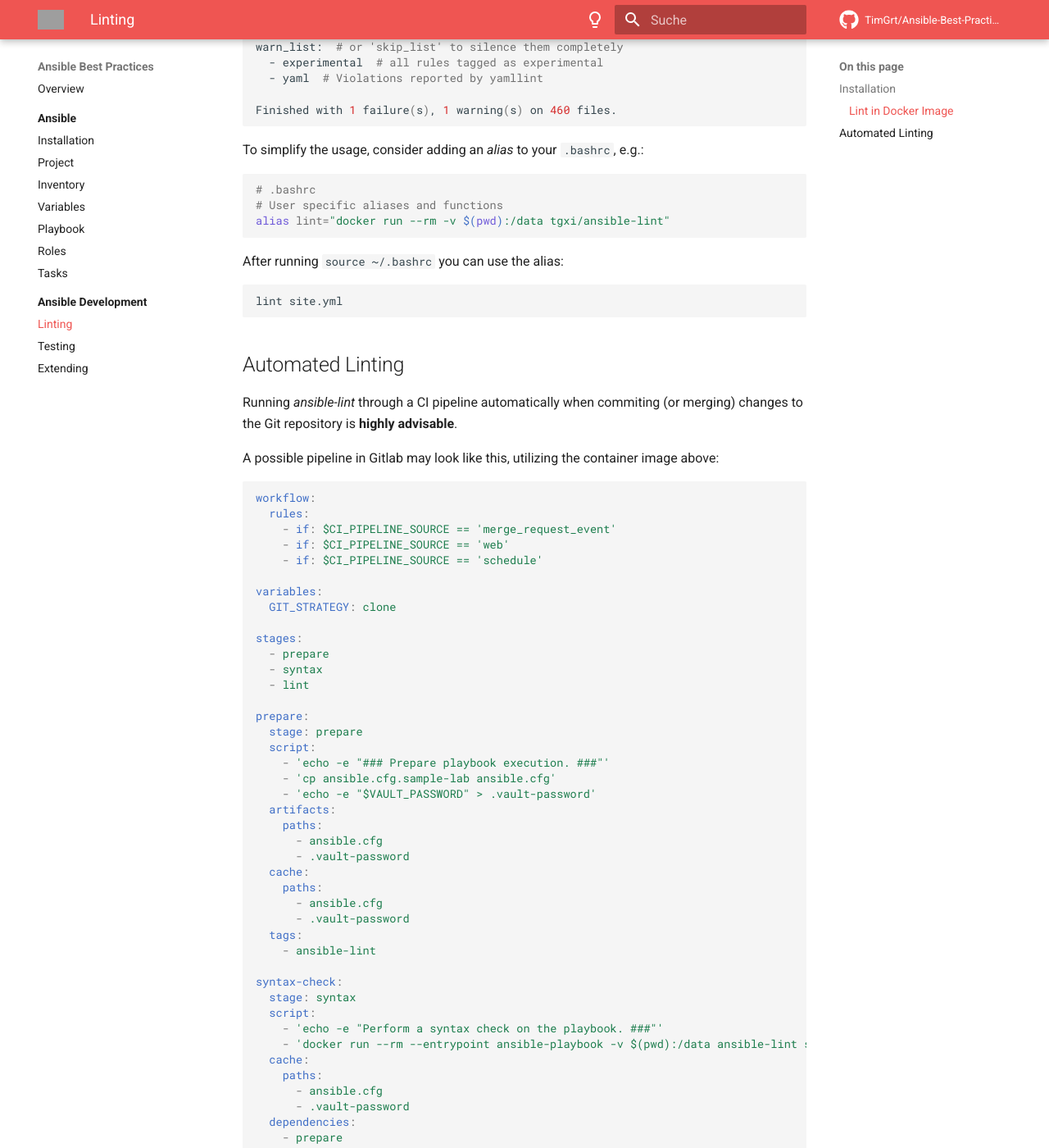
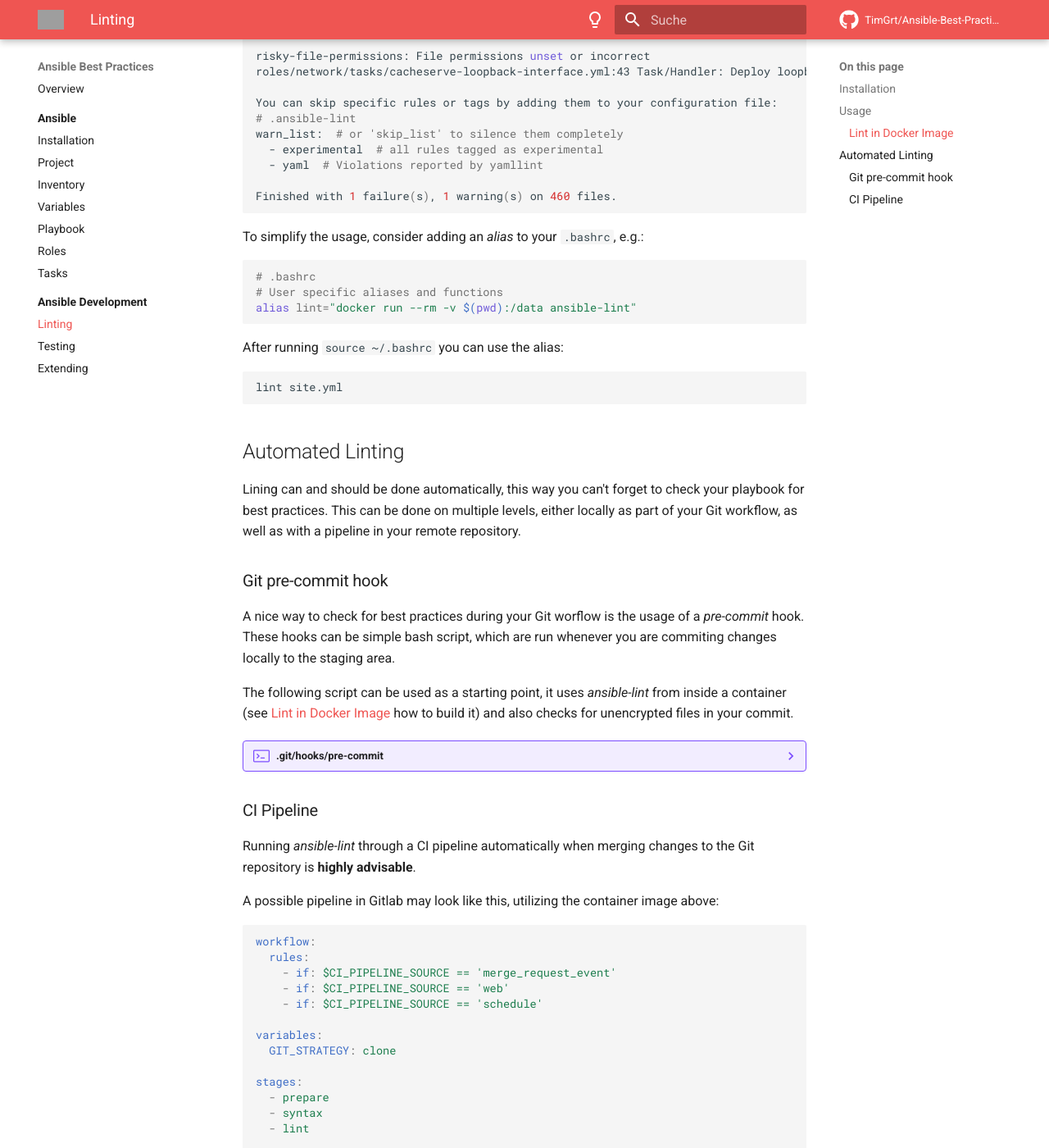
Before and after one commit to TimGrt/Ansible-Best-Practices, an MkDocs documentation site: the page built from docs/development/linting.md, in a window 1280 px wide and 1400 px high, scrolled down 1354 px. Shown: the whole window at 82% size. Built offline with MkDocs 1.6.1 and Material for MkDocs 9.7.7, drawn with Linux system fonts in a browser that asks for light colours; comment, search, counter and statistics services are not loaded; some of the changed text lies outside the part shown; grey boxes are pictures that could not be loaded.

Commit message:
Added usage section and pre-commit hook description. Updated Dockerfile.

````diff
--- a/docs/development/linting.md
+++ b/docs/development/linting.md
@@ -15,6 +12,13 @@
 pip3 install ansible-lint
 ```
 
+## Usage
+
+The usage is fairly simple, just run `ansible-lint <your-playbook>`.
+The tool will check your playbook for best-practices, it traverses your playbook and will lint all included playbooks and roles.
+
+Take a look at the [*ansible-lint documentation*](https://ansible-lint.readthedocs.io/){:target="_blank"} for additional information.
+
 ### Lint in Docker Image
 
 The following *Dockerfile* can be used to build a Docker Container image which bundles *ansible-lint* and its dependencies:
@@ -30,6 +34,11 @@
     # Defining Ansible environment variable to not output depreaction warnings. This is not useful in the linting container.
     # This overwrites the value in the ansible.cfg from volume mount
     ENV ANSIBLE_DEPRECATION_WARNINGS=false
+
+    # Install requirements.
+    RUN apt-get update && apt-get install -y \
+      git \
+      && rm -rf /var/lib/apt/lists/*
 
     # Update pip
     RUN python3 -m pip install --no-cache-dir --no-compile --upgrade pip
@@ -79,7 +88,7 @@
 ```bash
 # .bashrc
 # User specific aliases and functions
-alias lint="docker run --rm -v $(pwd):/data tgxi/ansible-lint"
+alias lint="docker run --rm -v $(pwd):/data ansible-lint"
 ```
 
 After running `source ~/.bashrc` you can use the alias:
@@ -88,11 +97,92 @@
 lint site.yml
 ```
 
-
-
 ## Automated Linting
 
-Running *ansible-lint* through a CI pipeline automatically when commiting (or merging) changes to the Git repository is **highly advisable**.
+Lining can and should be done automatically, this way you can't forget to check your playbook for best practices. This can be done on multiple levels, either locally as part of your Git workflow, as well as with a pipeline in your remote repository.
+
+### Git pre-commit hook
+
+A nice way to check for best practices during your Git worflow is the usage of a *pre-commit* hook. These hooks can be simple bash script, which are run whenever you are commiting changes locally to the staging area.
+
+The following script can be used as a starting point, it uses *ansible-lint* from inside a container (see [Lint in Docker Image](linting.md#lint-in-docker-image) how to build it) and also checks for unencrypted files in your commit.
+
+??? example ".git/hooks/pre-commit"
+
+    ```bash
+    #!/bin/bash
+    #
+    # File should be .git/hooks/pre-commit and executable
+    #
+
+    # Pre-commit hook that runs ansible-lint Container for best practice checking
+    # If lint has errors, commit will fail with an error message.
+    if [[ ! $(docker inspect ansible-lint) ]] ; then
+      echo "# DOCKER IMAGE NOT FOUND"
+      echo "# Build the Docker image from the Gitlab project 'ansible-lint Docker Image'."
+      echo "# No linting is done!"
+    else
+      echo "# Running 'ansible-lint' against commit, this takes some time ..."
+      # Getting all files currently staged and storing them in variable
+      FILES_TO_LINT=$(git diff --cached --name-only)
+      # Running with shared profile, see https://ansible-lint.readthedocs.io/profiles/
+      if [ -z "$FILES_TO_LINT" ] ; then
+        echo "# No files linting found. Add files to staging area with 'git add <file>'."
+      else
+        docker run --rm -v $(pwd):/data ansible-lint $FILES_TO_LINT
+        if [ ! $? = 0 ]; then
+          echo "# COMMIT REJECTED"
+          echo "# Please fix the shown linting errors"
+          echo "#   (or force the commit with '--no-verify')."
+          exit 1;
+        fi
+      fi
+    fi
+
+    # Pre-commit hook that verifies if all files containing 'vault' in the name
+    # are encrypted.
+    # If not, commit will fail with an error message.
+    # Finds all files in 'inventory' folder or 'files' folder in roles. Files in other
+    # locations are not recognized!
+    FILES_PATTERN='(inventory.*vault.*)|(files.*vault.*)'
+    REQUIRED='ANSIBLE_VAULT'
+
+    EXIT_STATUS=0
+    wipe="\033[1m\033[0m"
+    yellow='\033[1;33m'
+    # carriage return hack. Leave it on 2 lines.
+    cr='
+    '
+    echo "# Checking for unencrypted vault files in commit ..."
+    for f in $(git diff --cached --name-only | grep -E $FILES_PATTERN)
+    do
+      # test for the presence of the required bit.
+      MATCH=`head -n1 $f | grep --no-messages $REQUIRED`
+      if [ ! $MATCH ] ; then
+        # Build the list of unencrypted files if any
+        UNENCRYPTED_FILES="$f$cr$UNENCRYPTED_FILES"
+        EXIT_STATUS=1
+      fi
+    done
+    if [ ! $EXIT_STATUS = 0 ] ; then
+      echo '# COMMIT REJECTED'
+      echo '# Looks like unencrypted ansible-vault files are part of the commit:'
+      echo '#'
+      while read -r line; do
+        if [ -n "$line" ] ; then
+          echo -e "#\t${yellow}unencrypted:   $line${wipe}"
+        fi
+      done <<< "$UNENCRYPTED_FILES"
+      echo '#'
+      echo "# Please encrypt them with 'ansible-vault encrypt <file>'"
+      echo "#   (or force the commit with '--no-verify')."
+      exit $EXIT_STATUS
+    fi
+    exit $EXIT_STATUS
+    ```
+
+### CI Pipeline
+Running *ansible-lint* through a CI pipeline automatically when merging changes to the Git repository is **highly advisable**.
 
 A possible pipeline in Gitlab may look like this, utilizing the container image above:
 
````
Also changed, not shown: other parts of docs/development/linting.md (+1 -4 lines).
